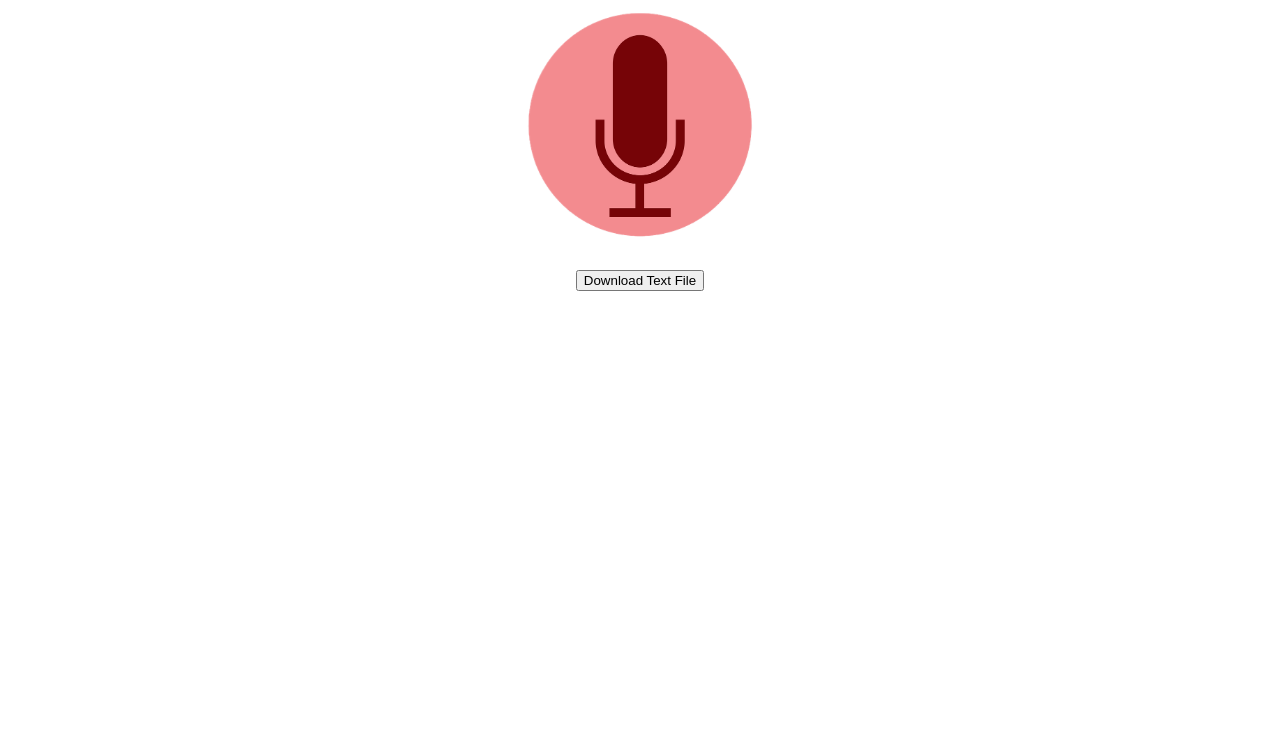
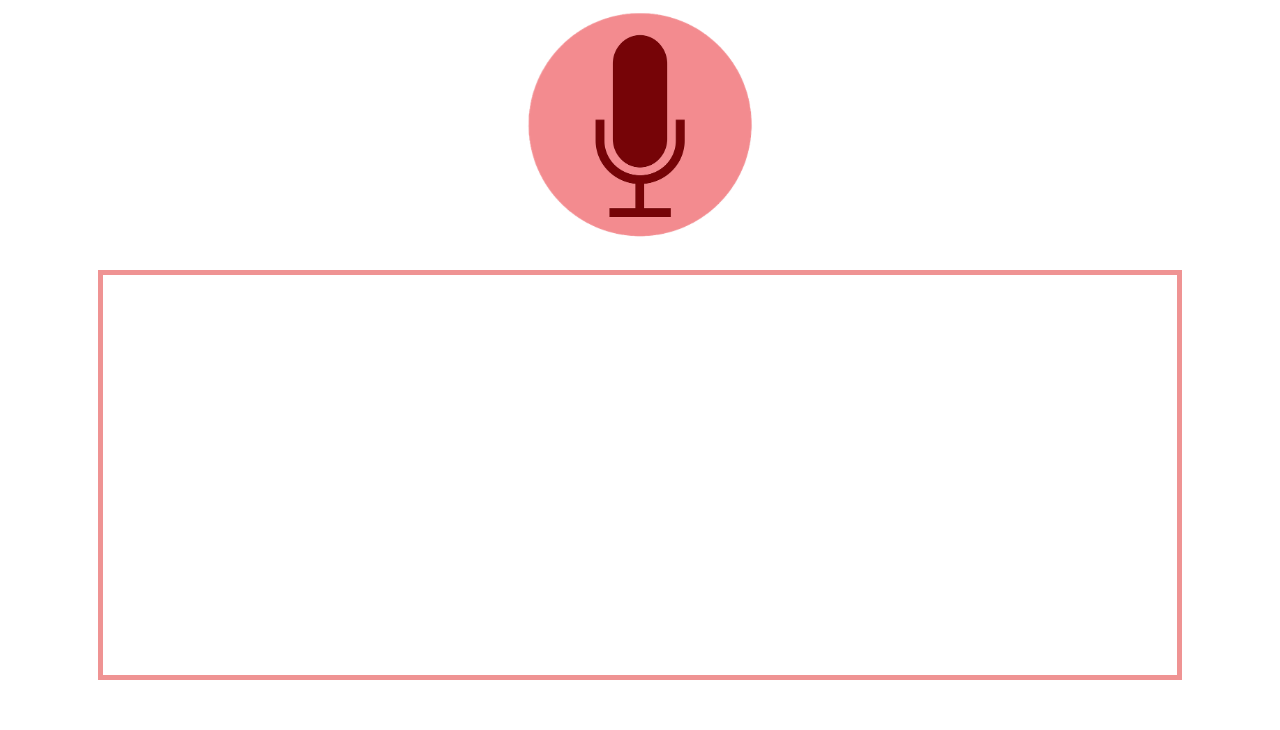
Before and after one commit to LeiliZadeh/VoiceMemoPad-Technica, a Django app: template transcription/templates/transcribe.html in a window 1280 px wide. Shown: the part 242-972 px from the top of the page. Before the commit the page ends 533 px from the top, so only its background shows below. Run offline with Django 4.2, Linux system fonts and the light colour scheme; the template is opened without the code that fills it, so the values that code supplies are empty.

Commit message:
file upload update

```diff
--- a/transcription/templates/transcribe.html
+++ b/transcription/templates/transcribe.html
@@ -1,5 +1,6 @@
 <!DOCTYPE html>
 <html>
+
 <head>
     <style>
         h1 {
@@ -8,6 +9,14 @@
             font-family: Trebuchet MS;
             left: 0px;
             top: 0px;
+        }
+
+        h2 {
+            text-align: center;
+            font-size: 20px;
+            font-family: Trebuchet MS;
+            left: 50px;
+            top: -130px;
         }
 
         p {
@@ -21,12 +30,7 @@
         }
 
         body {
-            background: linear-gradient(
-                to bottom,
-                rgb(239, 147, 147) 0%,
-                rgba(239, 147, 147) 7%,
-                white 7%,
-                white 100%);
+            background: linear-gradient(to bottom, rgb(239, 147, 147) 0%, rgba(239, 147, 147) 7%, white 7%, white 100%);
             background-size: auto 1600px;
         }
 
@@ -39,8 +43,39 @@
             border: none;
             background-color: white;
         }
+
+        .text-container {
+            display: flex;
+            justify-content: space-between;
+            align-items: center;
+            margin: 0 auto;
+            width: 85%;
+            height: 400px;
+            background-color: white;
+            border: 5px solid rgb(239, 147, 147);
+            margin-bottom: 50px;
+            position: relative;
+        }
+
+        .textbox-button {
+            width: 80px;
+            height: 80px;
+            border: none;
+            background-color: white;
+            position: absolute;
+            right: 5%;
+            top: 5%;
+        }
+
+        .image-in-textbox {
+            width: 100%;
+            height: 100%;
+            background-image: url("image02.png");
+            background-size: cover;
+        }
     </style>
 </head>
+
 <body>
     <div class="container">
         <h1>Voice Memo Pad</h1>
@@ -48,15 +83,41 @@
         <p>Press Record to Convert Verbal Clip</p>
         <button class="record-button" onclick="startRecording()"></button>
         <br><br>
-        <!-- Provide a proper URL for the 'Download Text File' functionality -->
-        <button class="download-button" onclick="downloadFile()">Download Text File</button>
+        <div class="text-container" id="text-container">
+            <!-- Elements will be dynamically added here -->
+        </div>
     </div>
 
     <script>
+        let recordingCount = 0;
+
         function startRecording() {
             console.log("Record button clicked");
+            recordingCount++;
+            createRecordingElements(recordingCount);
             // You can initiate recording or speech recognition here
         }
+
+        function createRecordingElements(count) {
+            fetch('/transcript/')
+                .then(response => response.json())
+                .then(data => {
+                    const textContainer = document.getElementById('text-container');
+                    const newH2 = document.createElement('h2');
+                    newH2.innerText = `Script Recording 0${count}`;
+                    const newButton = document.createElement('button');
+                    newButton.classList.add('textbox-button');
+                    newButton.onclick = function () {
+                        window.location.href = data.url; // Assuming your JSON response has the file URL
+                    };
+                    const downloadText = document.createElement('p');
+                    downloadText.innerText = 'Click here to download';
+                    downloadText.style.display = 'inline-block';
+                    textContainer.appendChild(newH2);
+                    textContainer.appendChild(downloadText);
+                    textContainer.appendChild(newButton);
+                });
+    }
 
         function downloadFile() {
             // Provide the correct URL for downloading the text file
@@ -64,4 +125,5 @@
         }
     </script>
 </body>
+
 </html>
--- a/transcription/views.py
+++ b/transcription/views.py
@@ -1,7 +1,7 @@
 # transcription/views.py
 
 from django.shortcuts import render
-from django.http import HttpResponse
+from django.http import HttpResponse, JsonResponse
 from google.cloud import speech
 import speech_recognition as sr
 import subprocess
@@ -9,6 +9,7 @@ import main
 
 def transcribe(request):
     transcript = None
+    file_url = "/path/to/your/downloaded/file"  # Update with the actual file URL
 
     if request.method == 'POST':
         # Your transcription code here (similar to your existing code)
@@ -33,7 +34,7 @@ def transcribe(request):
         for result in response.results:
             transcript = result.alternatives[0].transcript
 
-    return render(request, 'transcription/transcribe.html', {'transcript': transcript})
+    return JsonResponse({'url': file_url})
 
 def index(request):
     return render(request, 'base.html')
```
Also changed, not shown: transcription/templates/image02.png (added), 2 other files.
